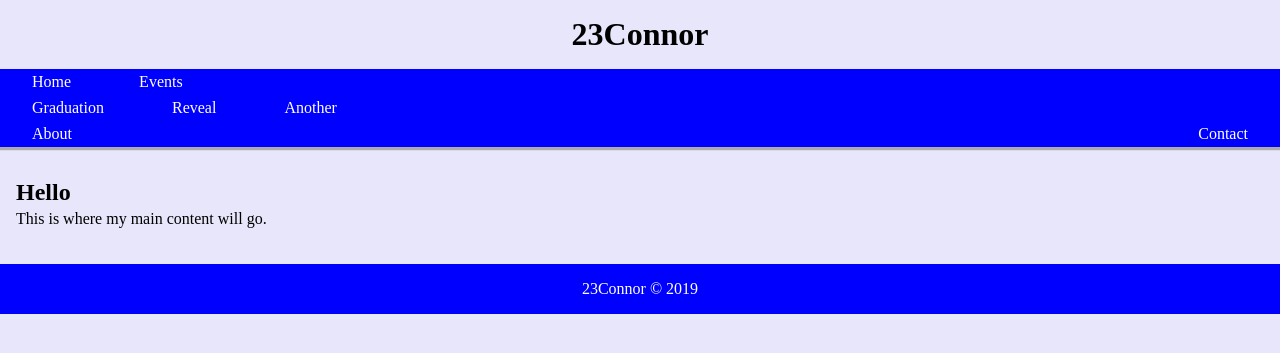
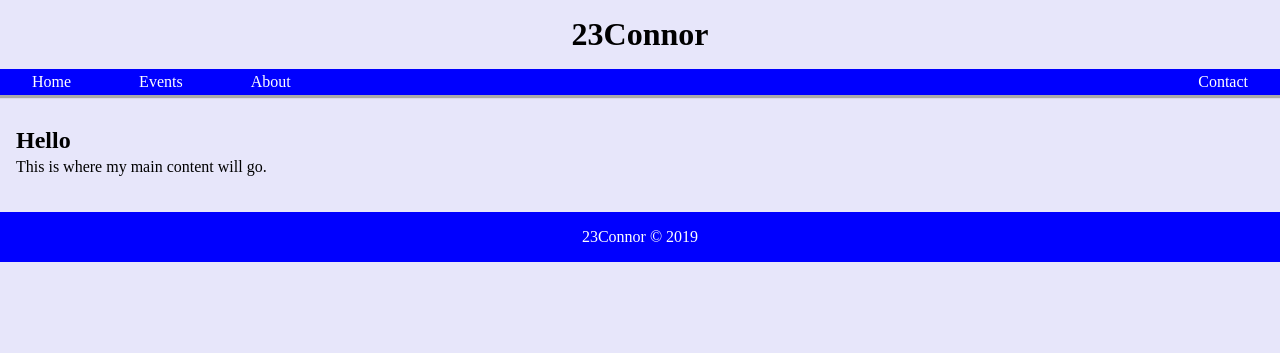
Before and after one commit to cjconnor18/website, a PHP site: page / in a window 1280 px wide. Shown: the top 353 px of the page. Run offline with PHP 8.4, Linux system fonts and the light colour scheme.

Commit message:
Update style.css

```diff
--- a/styles/style.css
+++ b/styles/style.css
@@ -28,6 +28,9 @@ nav ul a:hover{
   background-color: #fff;
   color: #00f;
 }
+#eventsDropMenu{
+  display: none;
+}
 main{
   padding: 2em 1em;
 }
```
